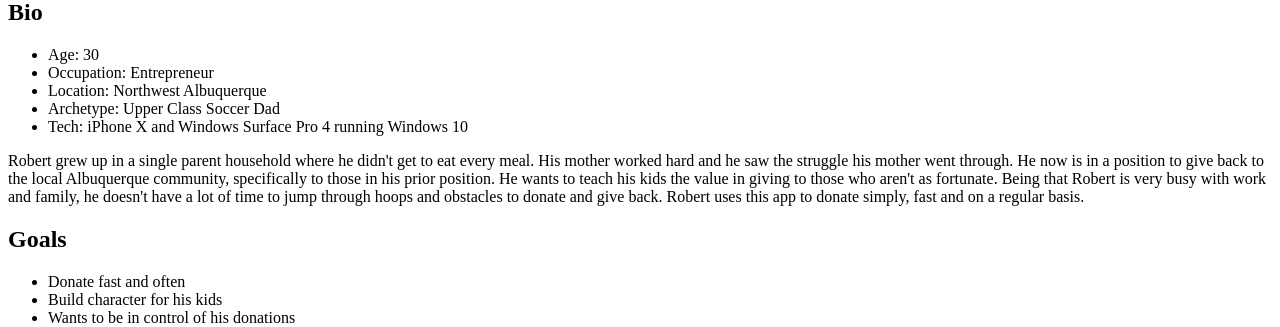
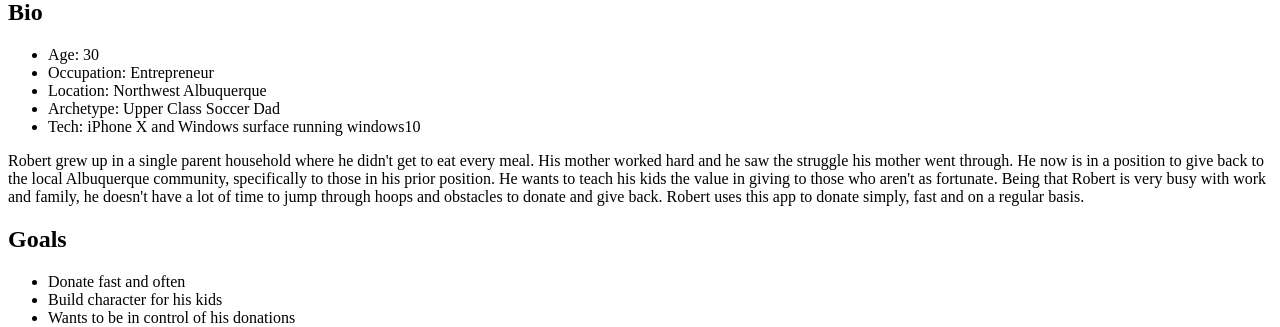
Before and after one commit to Npascetti/kindness, a PHP site: page /robert.php in a window 1280 px wide. Shown: the part 1011-1338 px from the top of the page. Run offline with PHP 8.4, Linux system fonts and the light colour scheme.

Commit message:
Merge branch 'master' of /Users/MR/Desktop/bootcamp/git/kindness with conflicts.

```diff
--- a/epic/robert.php
+++ b/epic/robert.php
@@ -27,7 +27,7 @@
 					<li>Occupation: Entrepreneur</li>
 					<li>Location: Northwest Albuquerque</li>
 					<li>Archetype: Upper Class Soccer Dad </li>
-					<li>Tech: iPhone X and Windows Surface Pro 4 running Windows 10</li>
+					<li>Tech: iPhone X and Windows surface running windows10</li>
 				</ul>
 			<p>Robert grew up in a single parent household where he didn't get to eat every meal. His mother worked hard
 				and he saw the struggle his mother went through. He now is in a position to give back to the local Albuquerque
```
